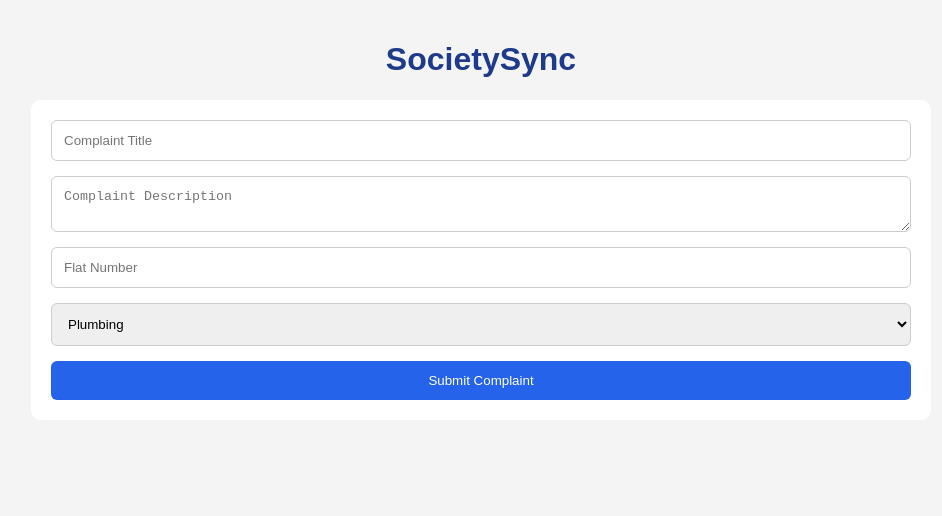
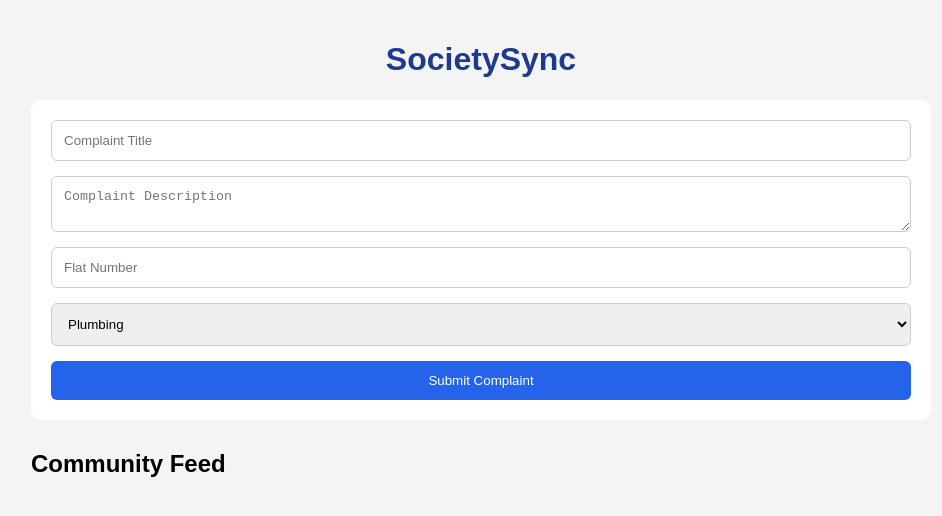
Before and after one commit to kshv-gl/SocietySync, a React (Vite) app in the folder societysync/: page / in a window 1280 px wide. Shown: the top 516 px of the page, without its empty margins (159-1101 px from the left). Built offline with nearby package versions, Linux system fonts and the light colour scheme.

Commit message:
Refactor App component to use CommunityFeed for displaying complaints

```diff
--- a/societysync/src/App.jsx
+++ b/societysync/src/App.jsx
@@ -1,6 +1,6 @@
 import { useState } from "react";
+import CommunityFeed from "./components/CommunityFeed";
 import ComplaintForm from "./components/ComplaintForm.jsx";
-import ComplaintCard from "./components/ComplaintCard.jsx";
 import "./App.css";
 
 function App() {
@@ -24,12 +24,7 @@ function App() {
       <ComplaintForm addComplaint={addComplaint} />
 
       <div className="complaints-container">
-        {complaints.map((complaint) => (
-          <ComplaintCard
-            key={complaint.id}
-            complaint={complaint}
-          />
-        ))}
+        <CommunityFeed complaints={complaints} />
       </div>
     </div>
   );
--- /dev/null
+++ b/societysync/src/components/CommunityFeed.jsx
@@ -0,0 +1,18 @@
+import ComplaintCard from "./ComplaintCard";
+
+function CommunityFeed({ complaints }) {
+  return (
+    <div>
+      <h2>Community Feed</h2>
+
+      {complaints.map((complaint, index) => (
+        <ComplaintCard
+          key={index}
+          complaint={complaint}
+        />
+      ))}
+    </div>
+  );
+}
+
+export default CommunityFeed;
```
